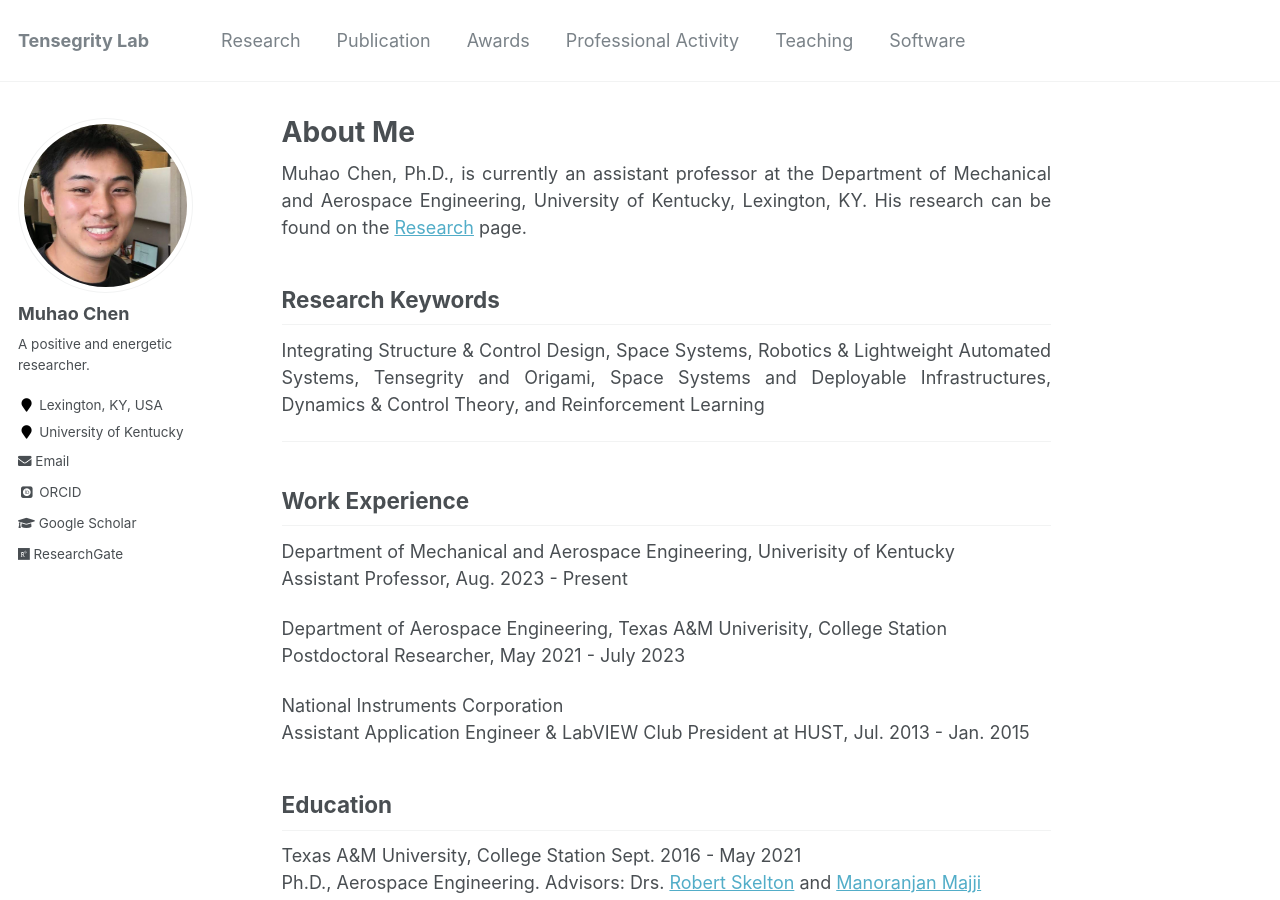
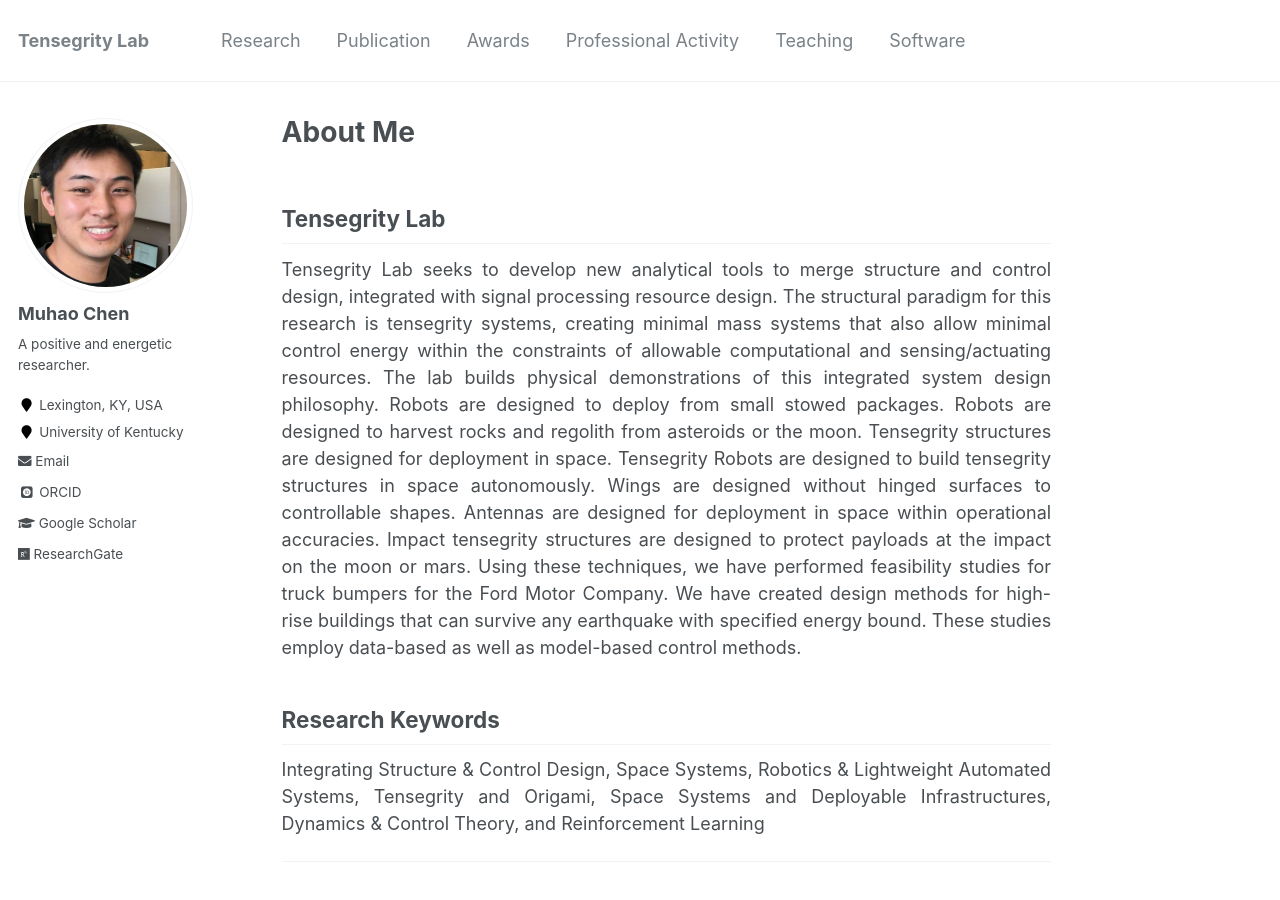
Before and after one commit to Muhao-Chen/muhao-chen.github.io, a Jekyll site: the page built from _pages/about.md, in a window 1280 px wide and 900 px high. Built offline with Jekyll 4.4.1, drawn with Linux system fonts in a browser that asks for light colours; some web fonts are replaced.

Commit message:
Update about.md

```diff
--- a/_pages/about.md
+++ b/_pages/about.md
@@ -11,10 +11,13 @@ toc: true
 
 <div style="text-align: justify;" markdown="1">
 
+## Tensegrity Lab
+Tensegrity Lab seeks to develop new analytical tools to merge structure and control design, integrated with signal processing resource design. The structural paradigm for this research is tensegrity systems, creating minimal mass systems that also allow minimal control energy within the constraints of allowable computational and sensing/actuating resources. The lab builds physical demonstrations of this integrated system design philosophy. Robots are designed to deploy from small stowed packages. Robots are designed to harvest rocks and regolith from asteroids or the moon. Tensegrity structures are designed for deployment in space. Tensegrity Robots are designed to build tensegrity structures in space autonomously. Wings are designed without hinged surfaces to controllable shapes. Antennas are designed for deployment in space within operational accuracies. Impact tensegrity structures are designed to protect payloads at the impact on the moon or mars. Using these techniques, we have performed feasibility studies for truck bumpers for the Ford Motor Company. We have created design methods for high-rise buildings that can survive any earthquake with specified energy bound. These studies employ data-based as well as model-based control methods.
+
 
 <!--<div style="text-align: justify">  </div> -->
 <!-- Muhao Chen, Ph.D., is currently a postdoctoral researcher at the Department of Aerospace Engineering, Texas A&M University, College Station. I am affiliated with the [Tensegrity Lab](https://bobskelton.github.io/) and [Land Air & Space Robotics (LASR) Laboratory](https://lasr.tamu.edu/) at Texas A&M University, College Station, TX.  -->
-Muhao Chen, Ph.D., is currently an assistant professor at the Department of Mechanical and Aerospace Engineering, University of Kentucky, Lexington, KY. His research can be found on the [Research](https://muhao-chen.github.io/research/) page.
+<!-- Muhao Chen, Ph.D., is currently an assistant professor at the Department of Mechanical and Aerospace Engineering, University of Kentucky, Lexington, KY. His research can be found on the [Research](https://muhao-chen.github.io/research/) page.  -->
 
 ## Research Keywords
 Integrating Structure & Control Design, Space Systems, Robotics & Lightweight Automated Systems, Tensegrity and Origami, Space Systems and Deployable Infrastructures, Dynamics & Control Theory, and Reinforcement Learning
```
